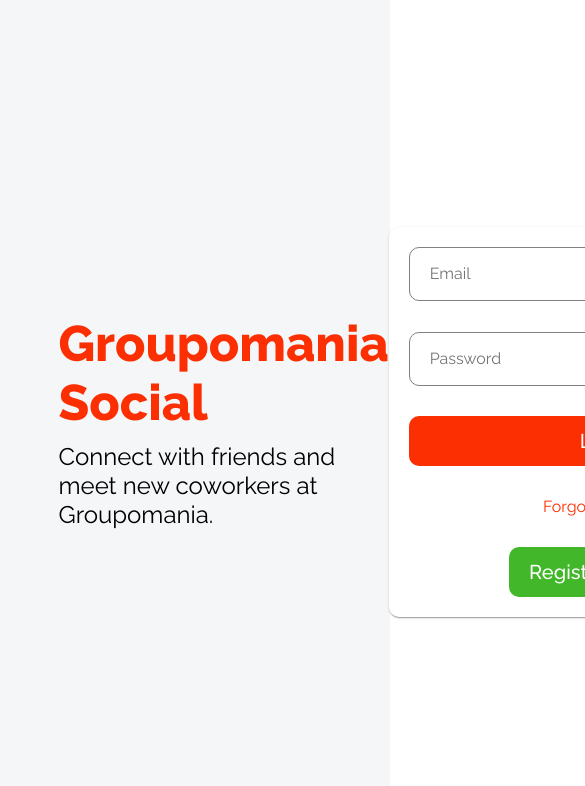
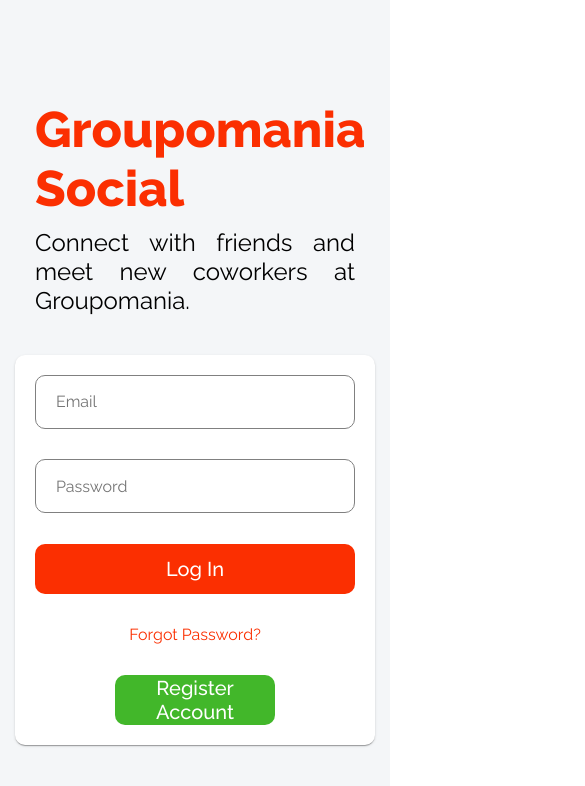
Before and after one commit to jjoslin07/GroupomaniaSocial, a React (Create React App) app in the folder frontend/: page /login in a window 390 px wide. Shown: the top 786 px of the page, 585 px wide, since content can reach past the window. Built offline with nearby package versions, Linux system fonts and the light colour scheme.

Commit message:
:Resposiveness
Make login page and register page responsive.

```diff
--- a/frontend/src/pages/login/Login.jsx
+++ b/frontend/src/pages/login/Login.jsx
@@ -21,20 +21,37 @@
 
 	return (
 		<div className="login">
-			<div className="loginWrapper">
-				<div className="loginLeft">
+			<Box
+				className="loginWrapper"
+				sx={{
+					display: "flex",
+					flexDirection: { xs: "column", sm: "column", md: "row" },
+					alignItems: { xs: "center" },
+					justifyContent: "center",
+				}}
+			>
+				<Box
+					className="loginLeft"
+					sx={{
+						width: { xs: 320, s: 500, md: 600 },
+						textAlign: { xs: "justify", s: "initial", md: "initial" },
+					}}
+				>
 					<h3 className="loginLogo">Groupomania Social</h3>
 					<span className="loginDesc">
 						Connect with friends and meet new coworkers at Groupomania.
 					</span>
-				</div>
+				</Box>
 				<div className="loginRight">
 					<Box
 						className="loginBox"
 						onSubmit={handleClick}
 						component="form"
 						sx={{
+							width: { xs: 320, md: 400 },
 							boxShadow: 1,
+							marginTop: { xs: 5 },
+							marginLeft: { xs: 0, md: 5 },
 						}}
 					>
 						<input
@@ -79,7 +96,7 @@
 						</Link>
 					</Box>
 				</div>
-			</div>
+			</Box>
 		</div>
 	);
 };
--- a/frontend/src/pages/login/login.css
+++ b/frontend/src/pages/login/login.css
@@ -6,22 +6,18 @@
 	align-items: center;
 	justify-content: center;
 }
-.loginWrapper {
-	width: 70%;
+/* .loginWrapper { */
+/* width: 70%;
 	height: 70%;
-	display: flex;
-}
+	display: flex; */
+/* } */
 /* .loginLeft {
 	align-items: center;
 	margin-right: 20px;
 } */
-.loginLeft,
+/* .loginLeft,
 .loginRight {
-	flex: 1;
-	display: flex;
-	flex-direction: column;
-	justify-content: center;
-}
+} */
 .loginLogo {
 	font-size: 50px;
 	font-weight: 800;
@@ -33,7 +29,7 @@
 }
 .loginBox {
 	height: 350px;
-	width: 400px;
+	/* width: 400px; */
 	padding: 20px;
 	background-color: white;
 	border-radius: 10px;
--- a/frontend/src/pages/register/Register.jsx
+++ b/frontend/src/pages/register/Register.jsx
@@ -32,21 +32,38 @@
 
 	return (
 		<>
-			<div className="register" maxwidth="sm">
-				<div className="registerWrapper">
-					<div className="registerLeft">
+			<div className="register">
+				<Box
+					className="registerWrapper"
+					sx={{
+						display: "flex",
+						flexDirection: { xs: "column", sm: "column", md: "row" },
+						alignItems: { xs: "center" },
+						justifyContent: "center",
+					}}
+				>
+					<Box
+						className="registerLeft"
+						sx={{
+							width: { xs: 320, s: 500, md: 600 },
+							textAlign: { xs: "justify", s: "initial", md: "initial" },
+						}}
+					>
 						<h3 className="registerLogo">Groupomania Social</h3>
 						<span className="registerDesc">
 							Connect with friends and meet new coworkers at Groupomania.
 						</span>
-					</div>
+					</Box>
 					<div className="registerRight">
 						<Box
 							component="form"
 							className="registerBox"
 							onSubmit={handleClick}
 							sx={{
+								width: { xs: 320, md: 400 },
 								boxShadow: 1,
+								marginTop: { xs: 5 },
+								marginLeft: { xs: 0, md: 5 },
 							}}
 						>
 							<input
@@ -89,7 +106,7 @@
 							</Link>
 						</Box>
 					</div>
-				</div>
+				</Box>
 			</div>
 		</>
 	);
--- a/frontend/src/pages/register/register.css
+++ b/frontend/src/pages/register/register.css
@@ -6,7 +6,7 @@
 	align-items: center;
 	justify-content: center;
 }
-.registerWrapper {
+/* .registerWrapper {
 	width: 70%;
 	height: 70%;
 	display: flex;
@@ -17,7 +17,7 @@
 	display: flex;
 	flex-direction: column;
 	justify-content: center;
-}
+} */
 .registerLogo {
 	font-size: 50px;
 	font-weight: 800;
```
